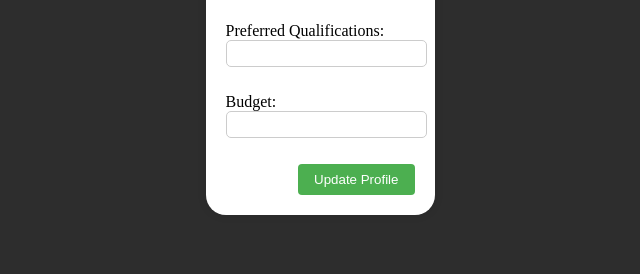
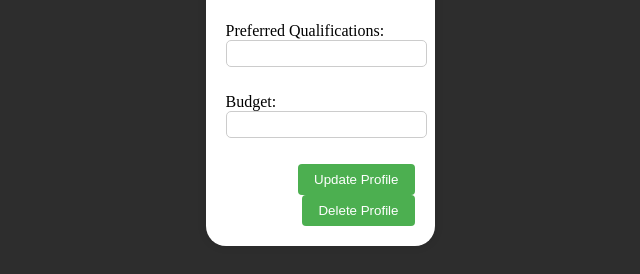
Before and after one commit to andra2410/elderlyCare, a Flask app: template app/templates/careseeker_profile.html in a window 1280 px wide. Shown: the part 848-1122 px from the top of the page, without its empty margins (320-960 px from the left). Before the commit the page ends 1063 px from the top, so only its background shows below. Run offline with Flask 3, Linux system fonts and the light colour scheme; the template is opened without the code that fills it: values that come from a table or form of the project are taken from there, others are empty.

Commit message:
Created the delete_profile method and a button for deleting the current careseeker. The delete_profile method works based on the session's role and username and sets them to none before redirecting the user to the homepage where they can create an account or login using different credentials again. The user is successfully deleted from the database as well by the username

```diff
--- a/app/templates/careseeker_profile.html
+++ b/app/templates/careseeker_profile.html
@@ -71,7 +71,17 @@
     <p>Budget:<br> <input type="text" name="new_monthly_budget" value="{{ user.monthly_budget }}"></p>
     <button type="submit">Update Profile</button>
 </form>
+
+<form action="{{ url_for('auth.delete_profile') }}" method="post">
+    <button type="submit" class="delete-button" onclick="confirmDelete()">Delete Profile</button>
+</form>
         </div>
     </div>
-
+ <script>
+        function confirmDelete() {
+            if (confirm("Are you sure you want to delete your profile? This action cannot be undone.")) {
+                window.location.href = "{{ url_for('auth.delete_profile') }}";
+            }
+        }
+    </script>
 {% endblock %}
```
Also changed, not shown: app/routes.py (+18 -0 lines), instance/elderlycare.db. Lines whose indentation alone changed are shown as unchanged.
